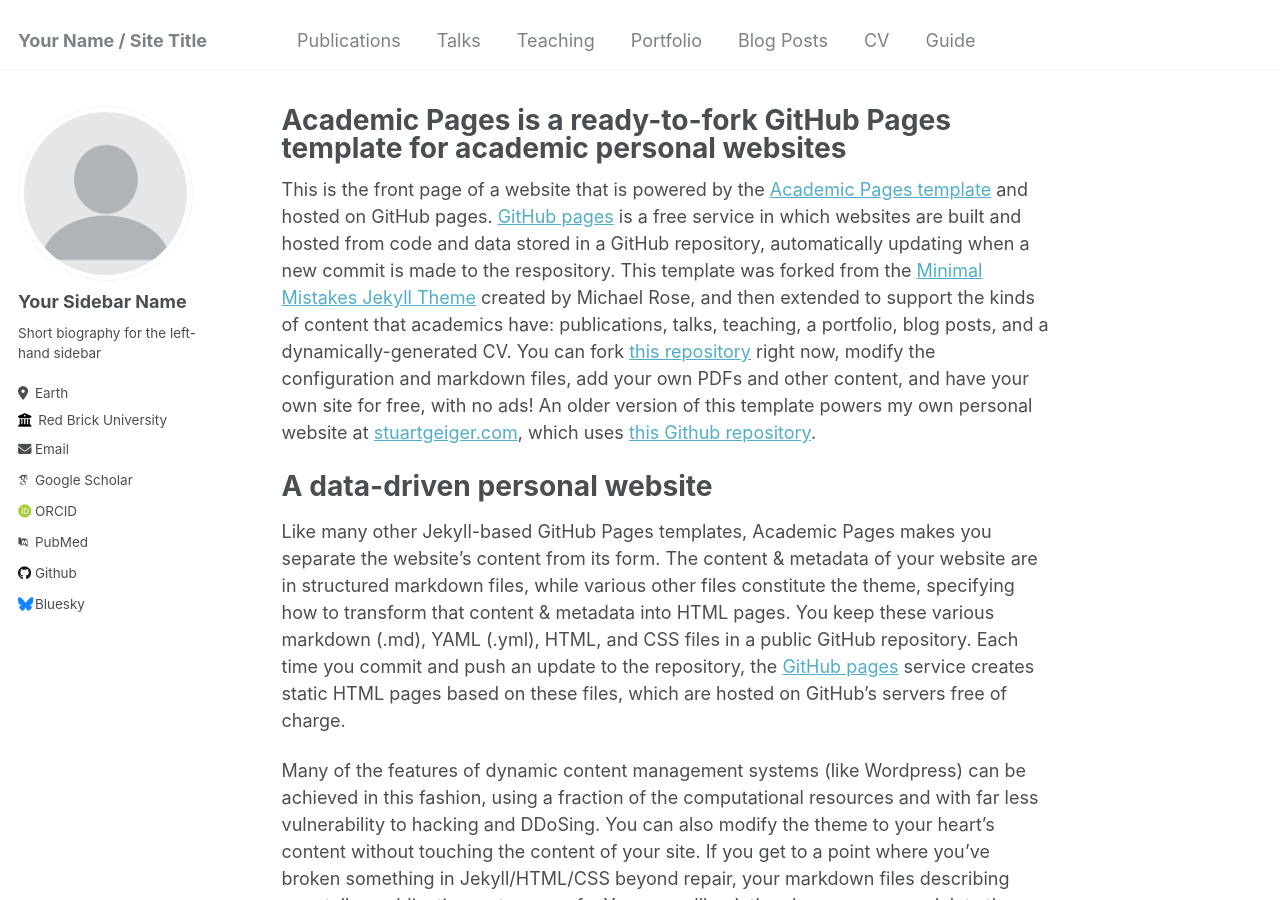
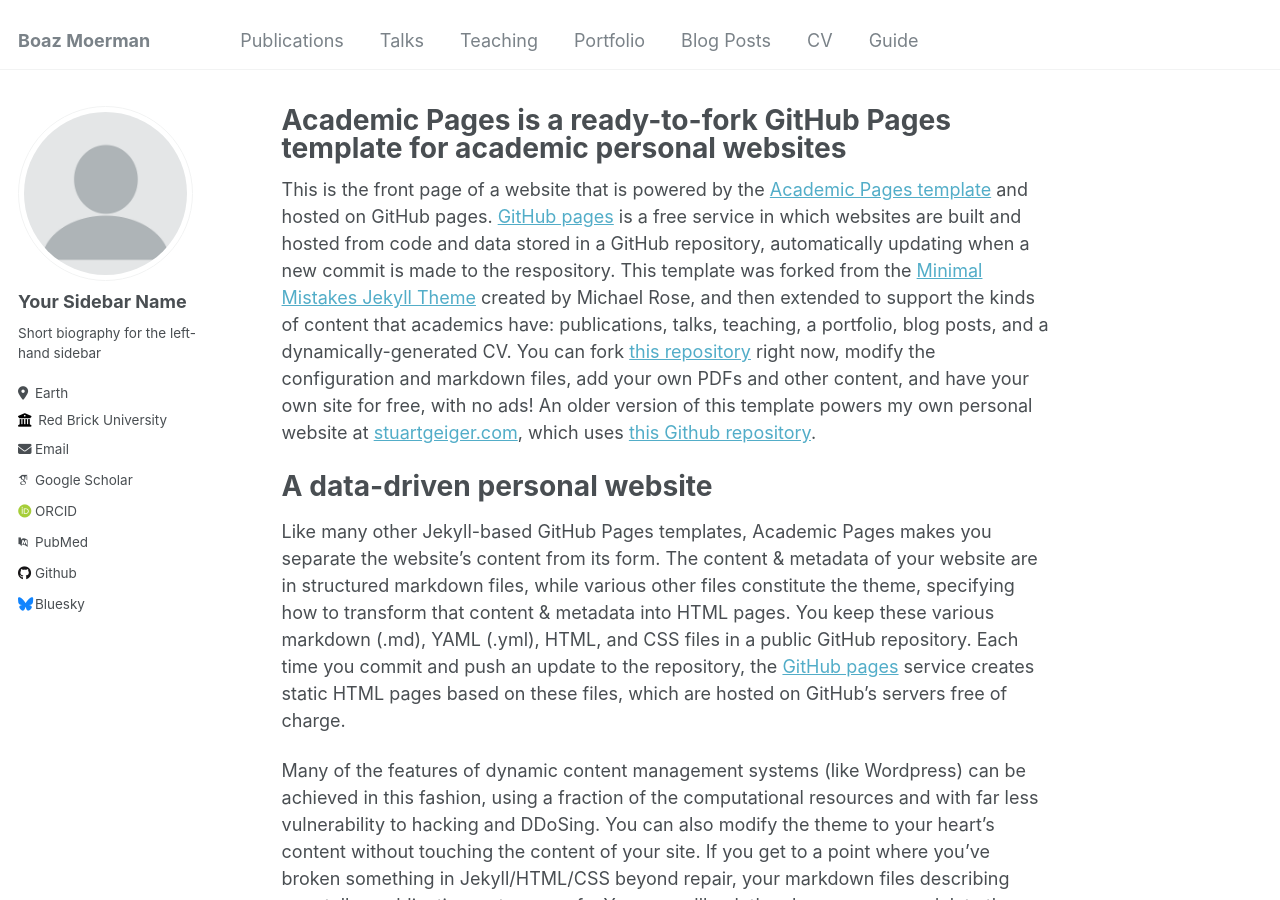
Before and after one commit to BoazMoerman/BoazMoerman.github.io, a Jekyll site: the page built from _pages/about.md, in a window 1280 px wide and 900 px high. Built offline with Jekyll 4.4.1, drawn with Linux system fonts in a browser that asks for light colours; some web fonts are replaced.

Commit message:
Update _config.yml

```diff
--- a/_config.yml
+++ b/_config.yml
@@ -8,7 +8,7 @@
 
 # Basic Site Settings
 locale                   : "en-US"
-title                    : "Your Name / Site Title"
+title                    : "Boaz Moerman"
 title_separator          : "-"
 name                     : &name "Your Name"
 description              : &description "personal description"
```
